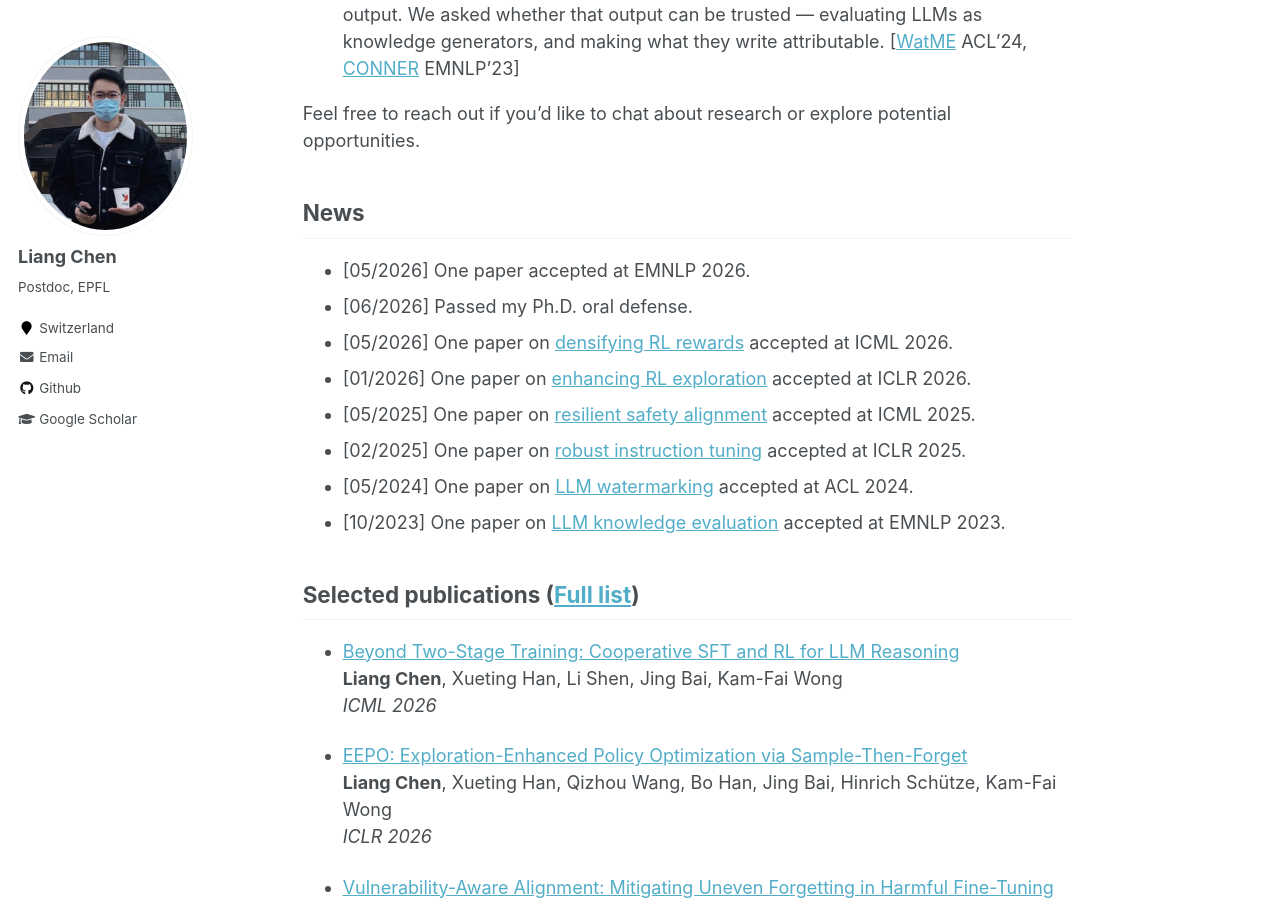
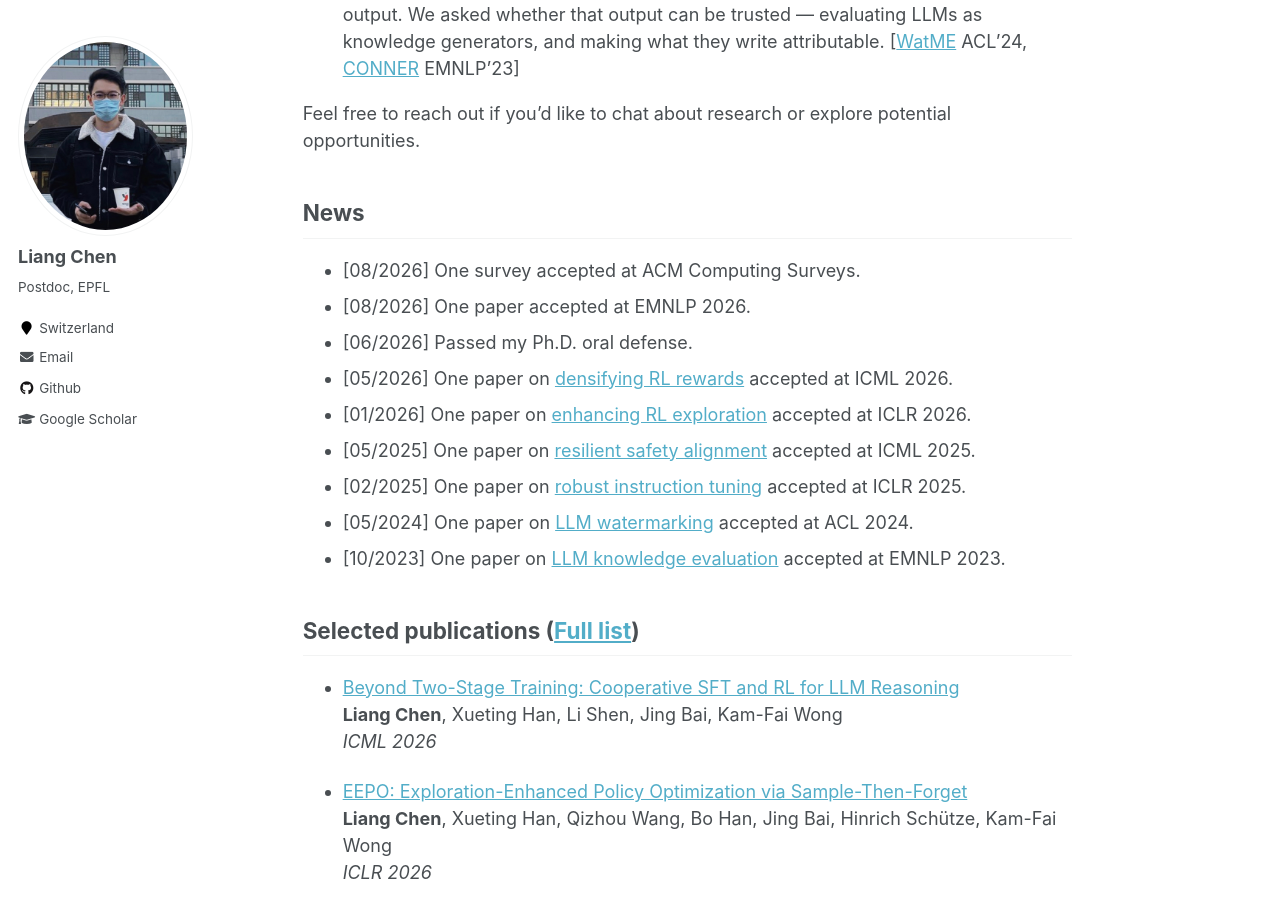
Before and after one commit to ChanLiang/ChanLiang.github.io, a Jekyll site: the page built from _pages/about.md, in a window 1280 px wide and 900 px high, scrolled down 691 px. Built offline with Jekyll 4.4.1, drawn with Linux system fonts in a browser that asks for light colours.

Commit message:
Update about.md

```diff
--- a/_pages/about.md
+++ b/_pages/about.md
@@ -27,7 +27,8 @@ Feel free to reach out if you’d like to chat about research or explore potenti
 
 ## News
 
-* [05/2026] One paper accepted at EMNLP 2026.
+* [08/2026] One survey accepted at ACM Computing Surveys.
+* [08/2026] One paper accepted at EMNLP 2026.
 * [06/2026] Passed my Ph.D. oral defense.
 * [05/2026] One paper on [densifying RL rewards](https://arxiv.org/abs/2509.06948) accepted at ICML 2026.
 * [01/2026] One paper on [enhancing RL exploration](https://openreview.net/pdf?id=ObF4WIMkY6) accepted at ICLR 2026.
```
